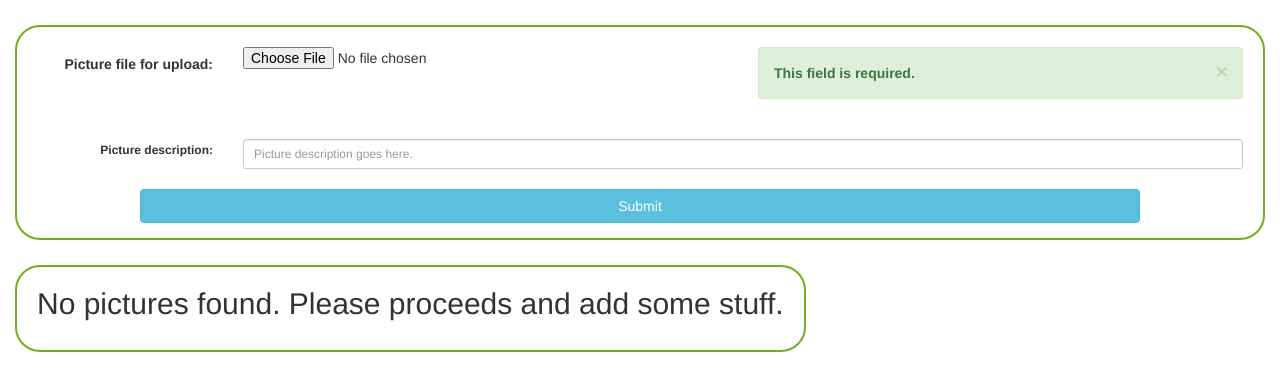
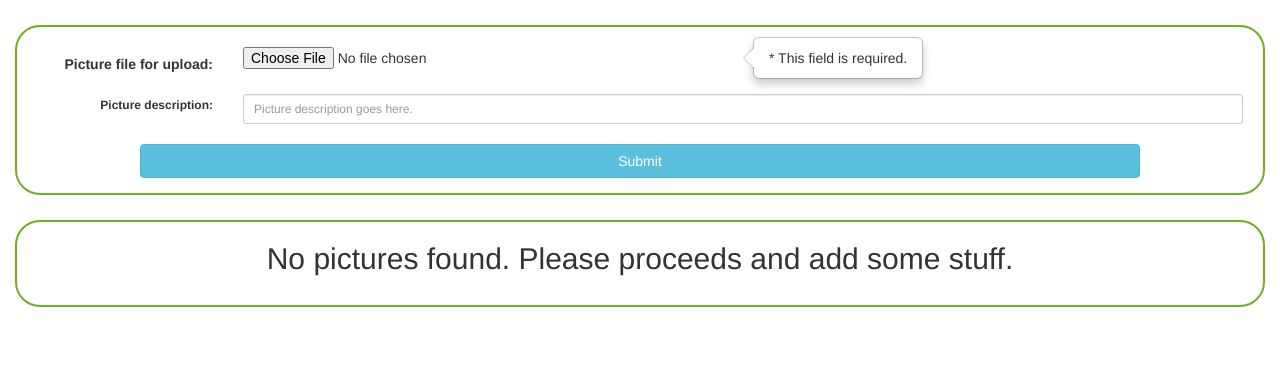
Before and after one commit to dolv/DJango-PictureShareService, a Django app: page / in a window 1280 px wide. Shown: the top 391 px of the page. Run offline with Django 3.2, Linux system fonts and the light colour scheme; data that the repository does not hold is empty; some libraries are stand-ins or nearby versions.

Commit message:
Corrected index.html layout

```diff
--- a/Core/templates/index.html
+++ b/Core/templates/index.html
@@ -1,6 +1,6 @@
 {% extends "base.html" %}
 {% block body %}
-<div class="col-md-12" role="main">
+<div class="col-md-12 container" role="main">
 
     <form class="form-horizontal" action="" method="post" enctype="multipart/form-data"
           style="border-radius: 25px; padding: 20px 20px 0; border: 2px solid #73AD21; margin: 25px 0px;">
@@ -8,22 +8,20 @@
       {{ form.non_field_errors }}
       <div class="form-group btn-default">
           <label class="col-md-2 control-label" for="{{ form.picture.id_for_label }}">Picture file for upload:</label>
+          <div class="col-md-5"
+               id="popoverExample"
+            data-toggle="popover"
+            data-trigger="focus"
+            data-placement="right"
+            data-content="{{form.picture.errors.as_text}}">
+
+          {{ form.picture }}
+
+          </div>
+
           <div class="col-md-5">
-          {{ form.picture }}
-          </div>
-          <div class="col-md-5">
-            {% for error in form.picture.errors %}
-            {% if error|escape == 'This field is required.' %}
-            <div class="alert alert-success alert-dismissible" role="alert">
-            {% else %}
-            <div class="alert alert-danger alert-dismissible" role="alert">
-            {% endif %}
-                <button type="button" class="close" data-dismiss="alert" aria-label="Close">
-                <span aria-hidden="true">&times;</span>
-                </button>
-                <strong>{{ error|escape }}</strong>
-            {% endfor %}
-            </div>
+
+
             </div>
           </div>
           <div class="form-group form-group-sm btn-default" >
@@ -38,14 +36,14 @@
                 <button type="submit" class="btn btn-info col-md-12">Submit</button>
               </div>
           </div>
-      </div>
+
     </form>
 
     <div class="btn"
          style="border-radius: 25px;
-                padding: 0 20px 20px;
+                padding: 0 20px 20px 20px;
                 border: 2px solid #73AD21;
-                margin: 0px 15px 25px;" >
+                display: block;" >
         {% if queryset %}
         <h2 align="center" >Resently loaded pictures.</h2>
         <table style="width:100%;
@@ -103,4 +101,11 @@
     </div>
 
 </div>
+<script>
+    $('#popoverExample').popover('show');
+    $('#popoverExample').next().on('click', function() {
+        $(this).popover('hide');
+    })
+</script>
+
 {% endblock %}
```
